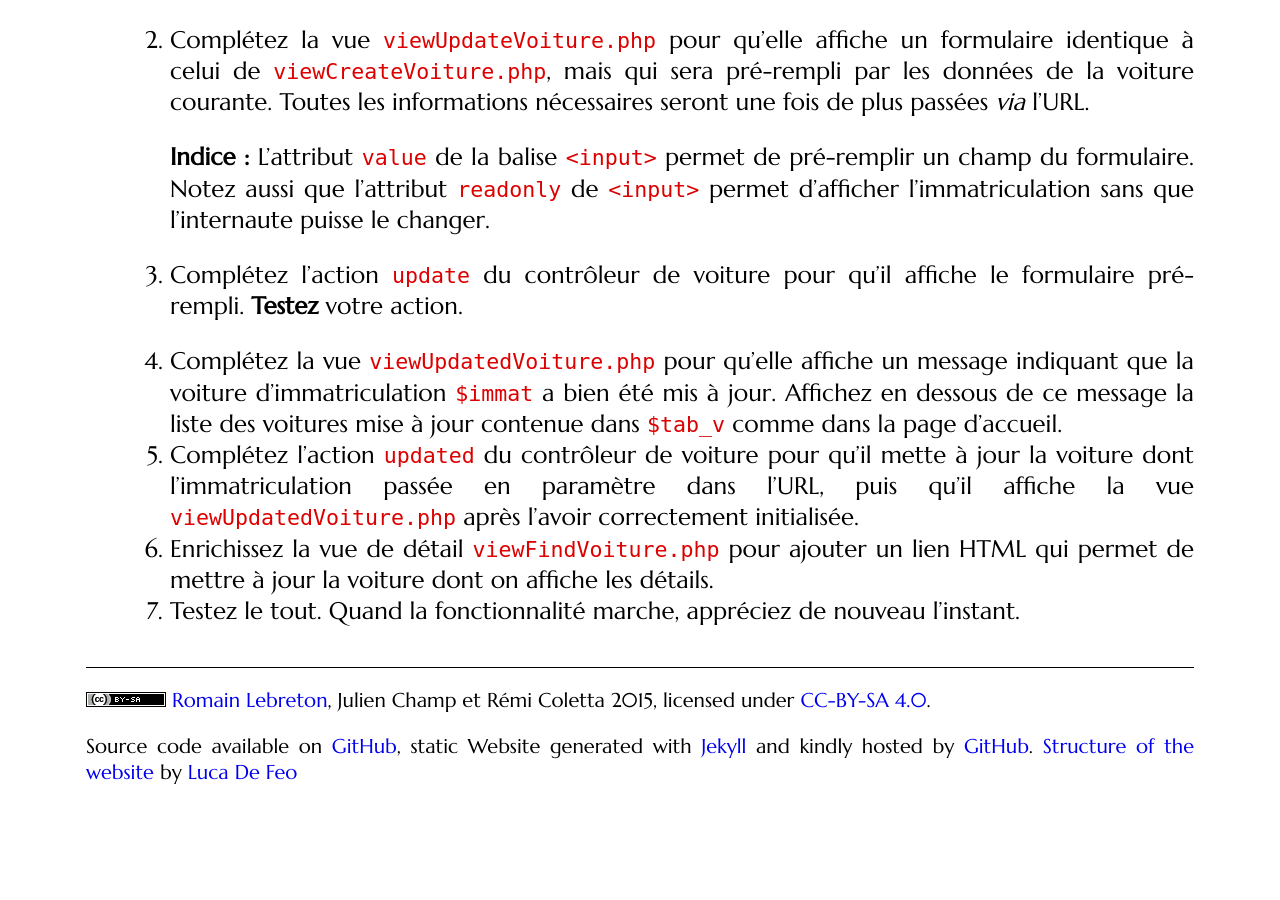
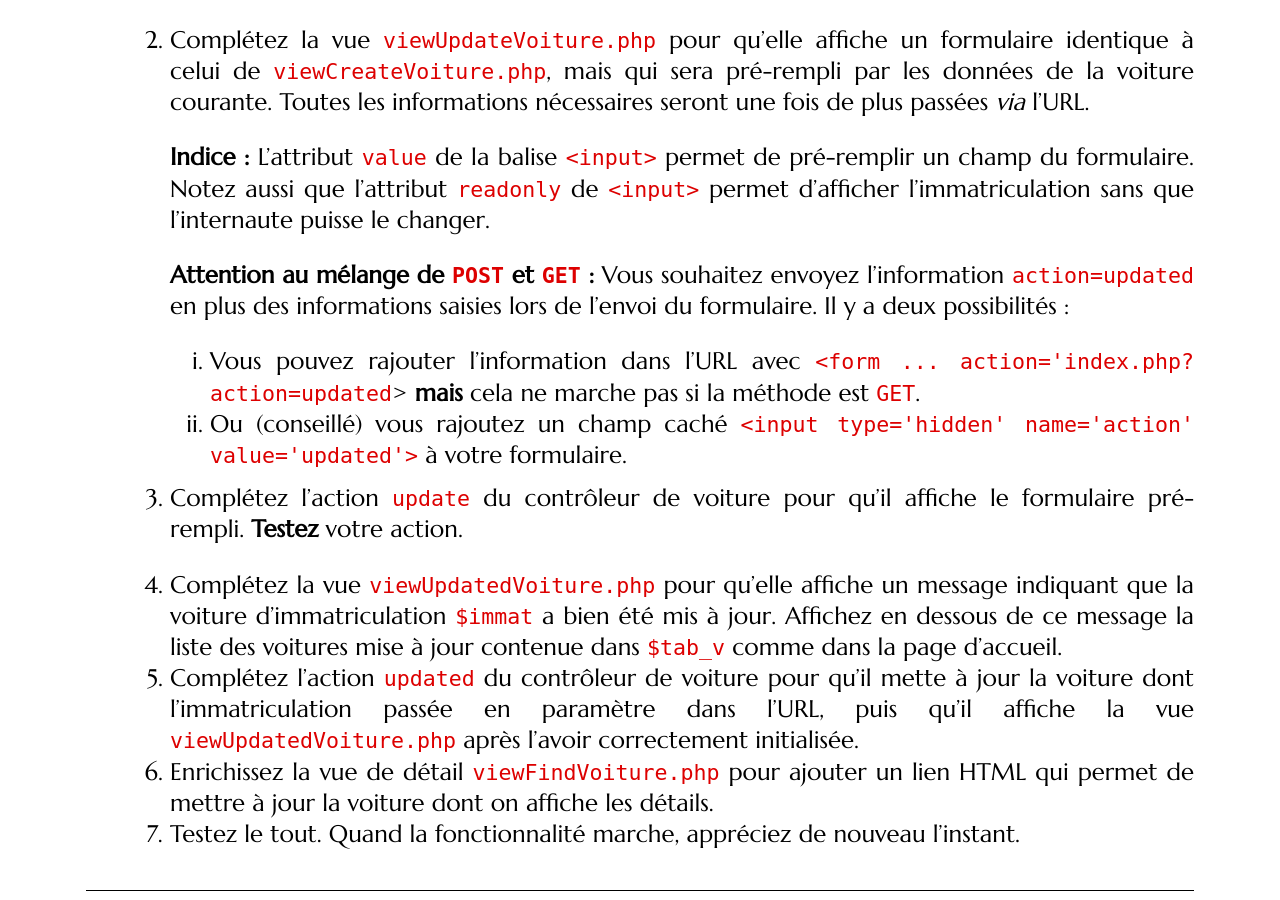
Before and after one commit to romainlebreton/R3.01-DeveloppementWeb, a Jekyll site: the page built from tutorials/tutorial5.md, in a window 1280 px wide and 900 px high, scrolled down 5281 px. Built offline with Jekyll 4.4.1, drawn with Linux system fonts in a browser that asks for light colours; some web fonts are replaced; before the commit the page ends 6087 px from its top, so only the background shows below that.

Commit message:
update tut5

```diff
--- a/tutorials/tutorial5.md
+++ b/tutorials/tutorial5.md
@@ -311,6 +311,16 @@ Nous souhaitons rajouter l'action `update` aux voitures. Pour cela :
    champ du formulaire.  Notez aussi que l'attribut `readonly` de `<input>`
    permet d'afficher l'immatriculation sans que l'internaute puisse le changer.
 
+   **Attention au mélange de `POST` et `GET` :** Vous souhaitez envoyez
+     l'information `action=updated` en plus des informations saisies lors de
+     l'envoi du formulaire. Il y a deux possibilités :
+
+      1. Vous pouvez rajouter l'information dans l'URL avec `<form
+         ... action='index.php?action=updated`> **mais** cela ne marche pas si
+         la méthode est `GET`.
+	  2. Ou (conseillé) vous rajoutez un champ caché `<input type='hidden'
+         name='action' value='updated'>` à votre formulaire.
+
 1. Complétez l'action `update` du contrôleur de voiture pour qu'il affiche le
    formulaire pré-rempli. **Testez** votre action.
 
```
Also changed, not shown: tutorials/tutorial1.md (+11 -0 lines).
